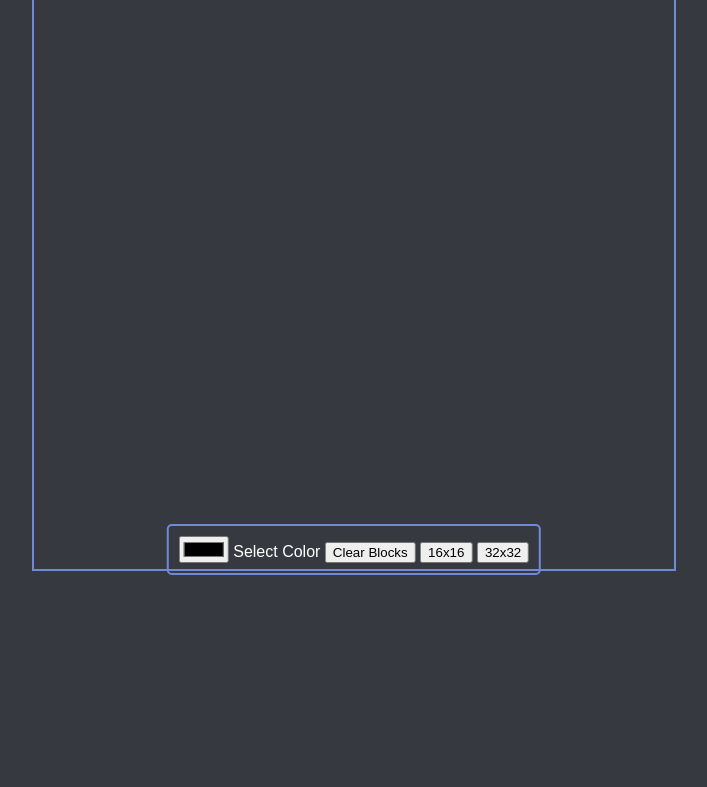
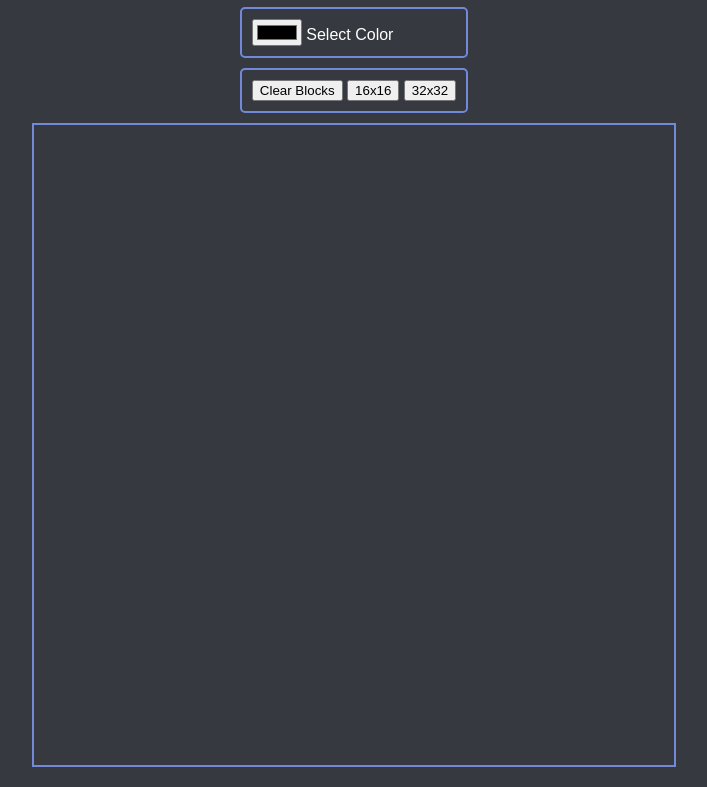
Before and after one commit to SolarSkripts/game, a plain HTML site: page block.html in a window 1280 px wide. Shown: the part 123-910 px from the top of the page, without its empty margins (286-993 px from the left). Before the commit the page ends 800 px from the top, so only its background shows below. Drawn offline with Linux system fonts and the light colour scheme.

Commit message:
Update block.html

```diff
--- a/block.html
+++ b/block.html
@@ -15,7 +15,10 @@
   }
 
   .container {
-    text-align: center;
+    display: flex;
+    align-items: center;
+    justify-content: center;
+    flex-direction: column;
     margin-top: 50px;
     position: relative;
   }
@@ -31,28 +34,28 @@
     border: 2px solid #7289da;
     padding: 10px;
     border-radius: 5px;
-    display: inline-block;
     margin-bottom: 10px;
     cursor: pointer;
     user-select: none;
-    position: absolute;
-    bottom: 10px;
-    left: 50%;
-    transform: translateX(-50%);
   }
 </style>
 </head>
 <body>
 
 <div class="container">
+  <h1>Canvas</h1>
+  <div class="widgets">
+    <div id="colorWidget" class="widget">
+      <input type="color" id="color-picker">
+      <label for="color-picker">Select Color</label>
+    </div>
+    <div id="buttonWidget" class="widget">
+      <button class="button" onclick="clearBlocks()">Clear Blocks</button>
+      <button class="button" onclick="setGridSize(16)">16x16</button>
+      <button class="button" onclick="setGridSize(32)">32x32</button>
+    </div>
+  </div>
   <canvas id="gameCanvas" width="640" height="640"></canvas>
-  <div id="widget" class="widget">
-    <input type="color" id="color-picker">
-    <label for="color-picker">Select Color</label>
-    <button class="button" onclick="clearBlocks()">Clear Blocks</button>
-    <button class="button" onclick="setGridSize(16)">16x16</button>
-    <button class="button" onclick="setGridSize(32)">32x32</button>
-  </div>
 </div>
 
 <script>
@@ -102,10 +105,6 @@ canvas.addEventListener('mousemove', function(event) {
   }
 });
 
-canvas.addEventListener('click', function(event) {
-  draw(event);
-});
-
 function draw(event) {
   const x = Math.floor(event.offsetX / blockSize);
   const y = Math.floor(event.offsetY / blockSize);
```
